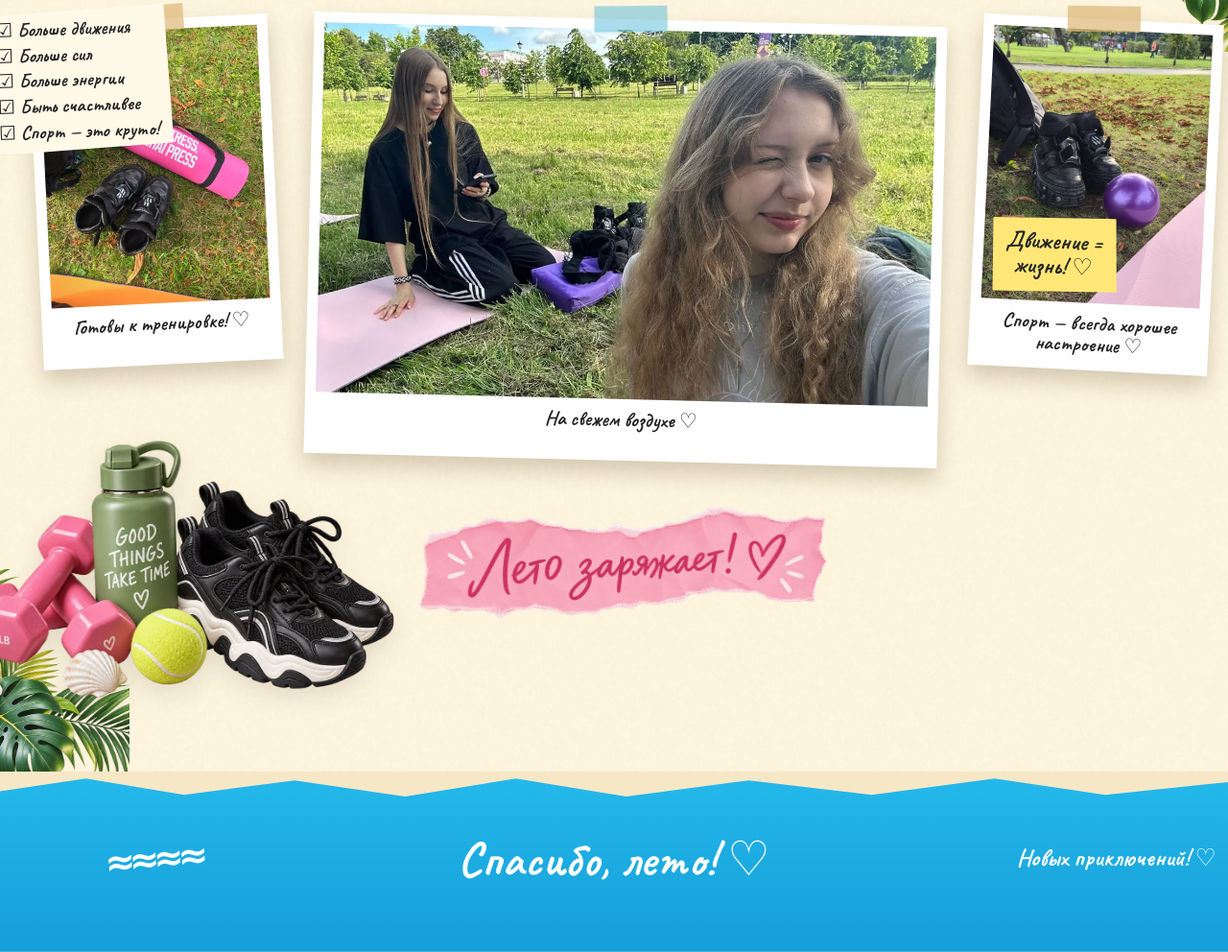
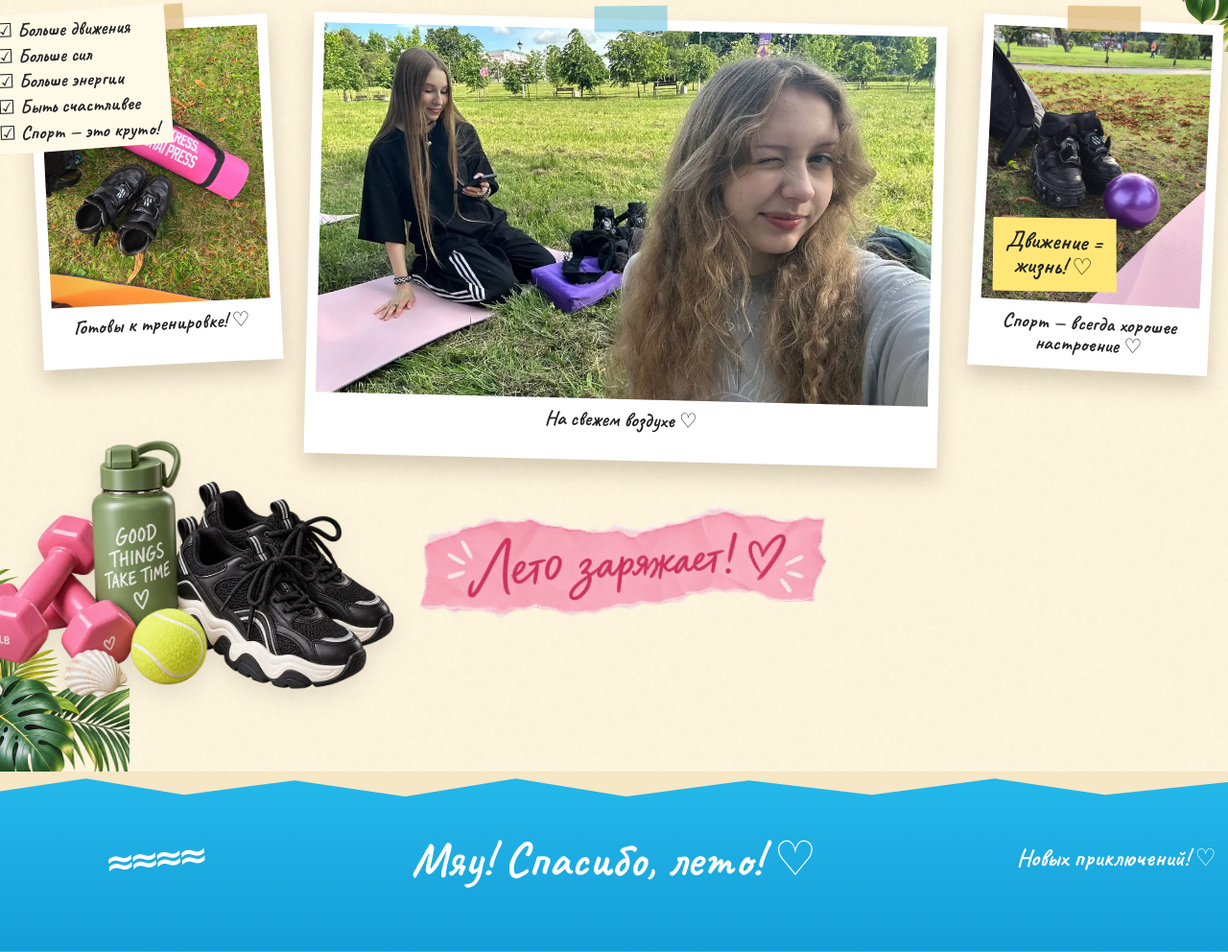
Before and after one commit to mizantropiya/wt-lab1-1git-shilets, a plain HTML site: page index.html in a window 1280 px wide. Shown: the part 2852-3844 px from the top of the page at 96% size. Drawn offline with Linux system fonts and the light colour scheme; a web font is replaced by a local one.

Commit message:
feat: update footer

```diff
--- a/index.html
+++ b/index.html
@@ -185,7 +185,7 @@
 <div class="container">
 <div class="row align-items-center gy-2 text-center">
 <div aria-hidden="true" class="col-md-3 d-none d-md-block footer-waves">≈≈≈≈</div>
-<div class="col-12 col-md-6"><strong>Спасибо, лето! ♡</strong></div>
+<div class="col-12 col-md-6"><strong>Мяу! Спасибо, лето! ♡</strong></div>
 <div class="col-12 col-md-3 text-md-end"><span>Новых приключений! ♡</span></div>
 </div>
 </div>
```
